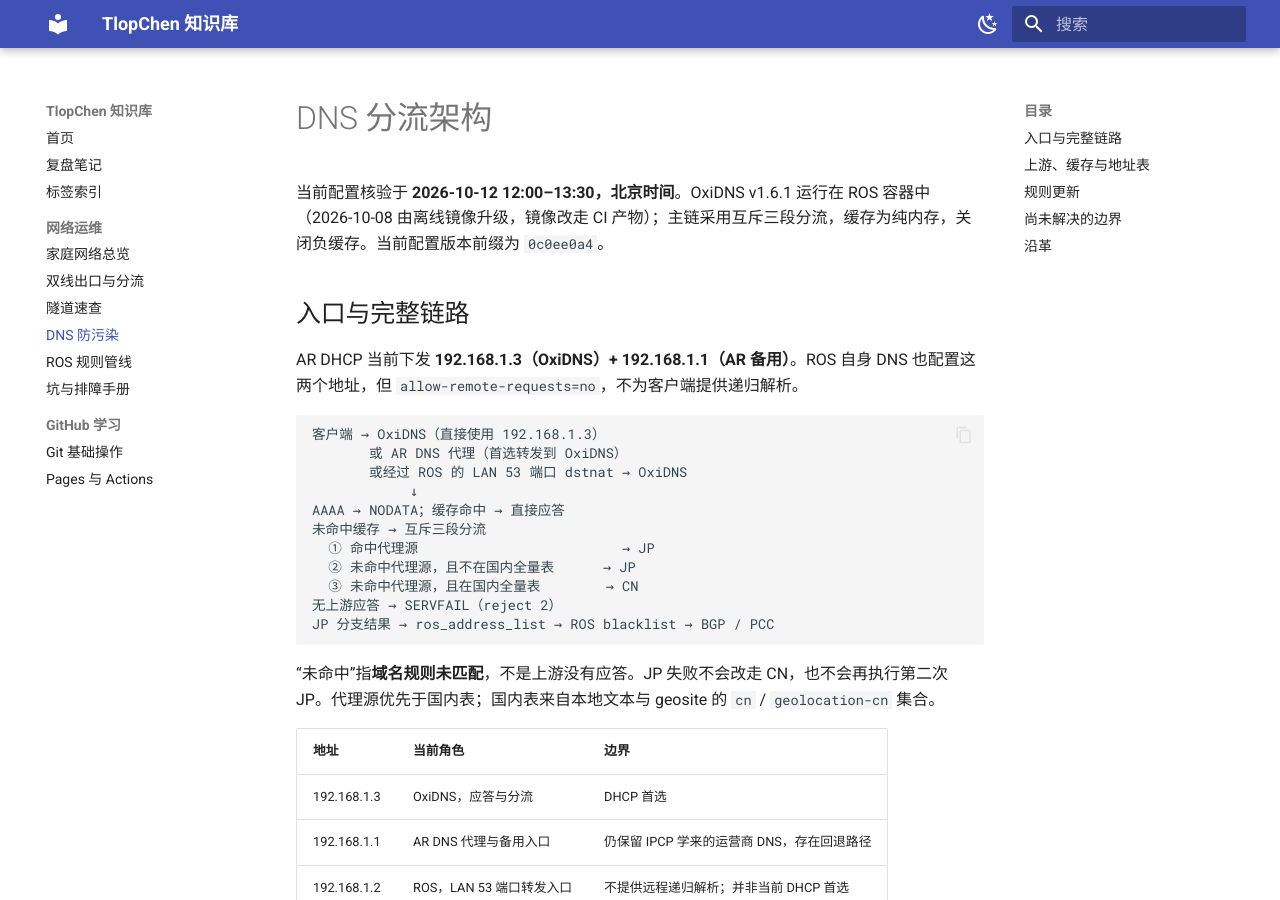
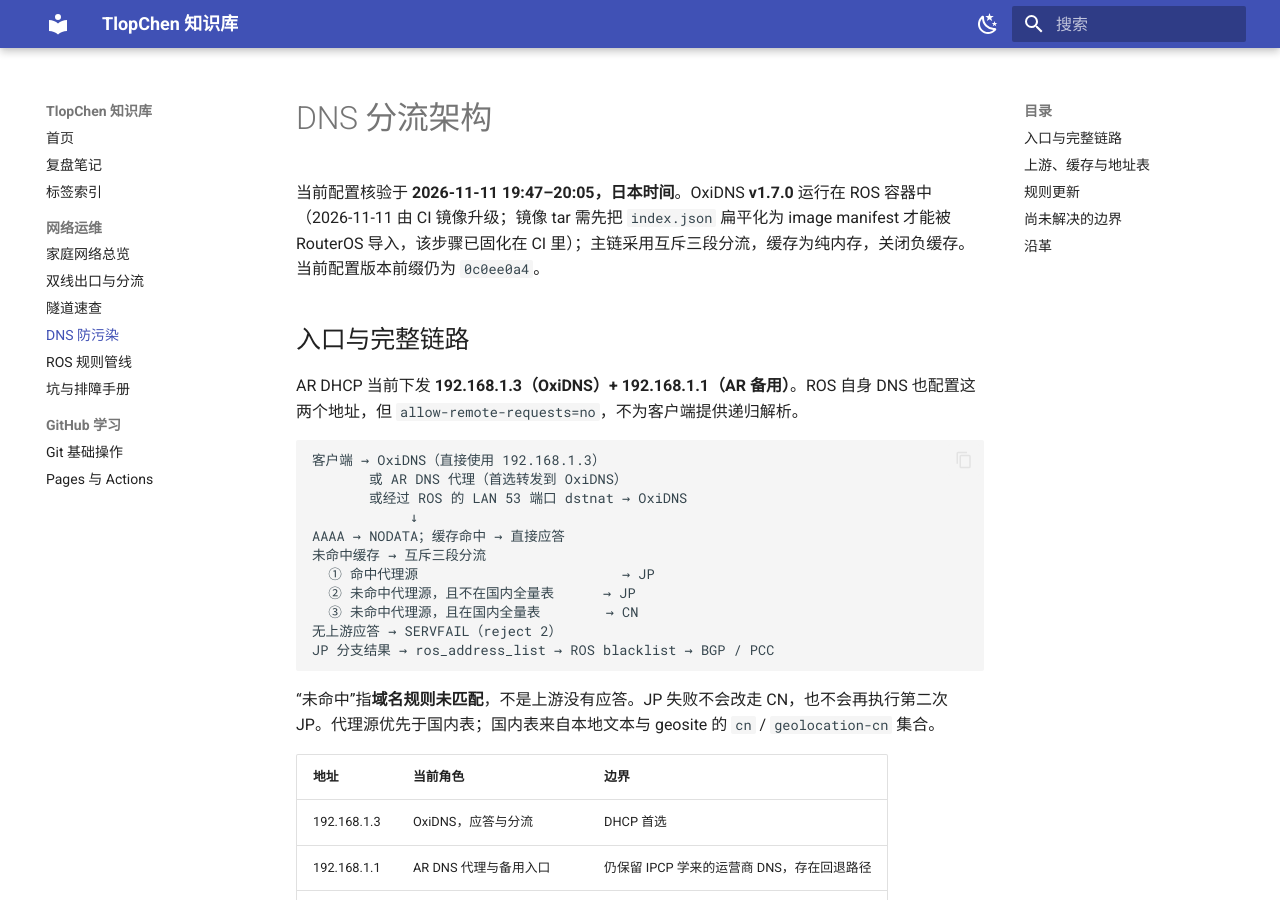
Before and after one commit to TlopChen/wiki, an MkDocs documentation site: the page built from docs/network/dns-architecture.md, in a window 1280 px wide and 900 px high. Built offline with MkDocs 1.6.1 and Material for MkDocs 9.7.7, drawn with Linux system fonts in a browser that asks for light colours; some of the changed text lies outside the part shown.

Commit message:
docs: OxiDNS 升到 v1.7.0（镜像 tar 需扁平化 index.json）

```diff
--- a/docs/network/dns-architecture.md
+++ b/docs/network/dns-architecture.md
@@ -1,6 +1,6 @@
 # DNS 分流架构
 
-当前配置核验于 **2026-10-12 12:00–13:30，北京时间**。OxiDNS v1.6.1 运行在 ROS 容器中（2026-10-08 由离线镜像升级，镜像改走 CI 产物）；主链采用互斥三段分流，缓存为纯内存，关闭负缓存。当前配置版本前缀为 `0c0ee0a4`。
+当前配置核验于 **2026-11-11 19:47–20:05，日本时间**。OxiDNS **v1.7.0** 运行在 ROS 容器中（2026-11-11 由 CI 镜像升级；镜像 tar 需先把 `index.json` 扁平化为 image manifest 才能被 RouterOS 导入，该步骤已固化在 CI 里）；主链采用互斥三段分流，缓存为纯内存，关闭负缓存。当前配置版本前缀仍为 `0c0ee0a4`。
 
 ## 入口与完整链路
 
@@ -61,5 +61,6 @@ ROS 是唯一下载方：每日 06:30 同步六张地址表与 OxiDNS 三份规
 - 10-04：三段条件互斥，取消按 !has_resp 跨组回落，无应答改 SERVFAIL。
 - 10-08：OxiDNS 升到 v1.6.1（离线 tar 导入），镜像供应改为「CI 打包 → 广州分发 → ROS 按需升级」。
 - 10-12：日本 dnsmasq 改为通配监听、来源控制交给 nftables ACL；当日一次冷启动竞态导致的境外解析全断已复盘归档。
+- 11-11：OxiDNS 升到 **v1.7.0**（升级前用临时容器 `oxidns check` 验证配置；CI 产物新增 `index.json` 扁平化步骤，否则 RouterOS 导入报 `no config found in manifest`），DNS 中断约 5 s，配置/规则/NAT/`/ip dns` 未变。
 
 见 [坑与排障手册](pitfalls.md) 与 [双线出口与分流](dual-wan-routing.md)。
```
